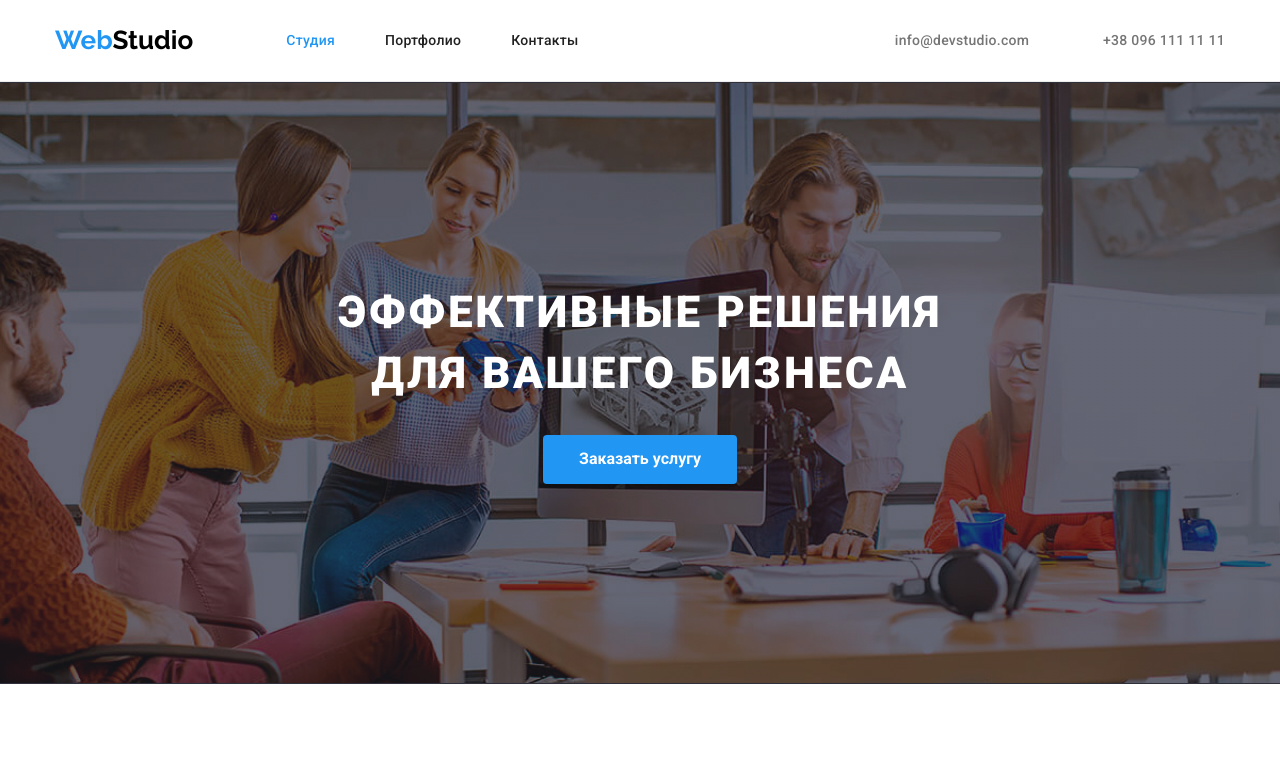
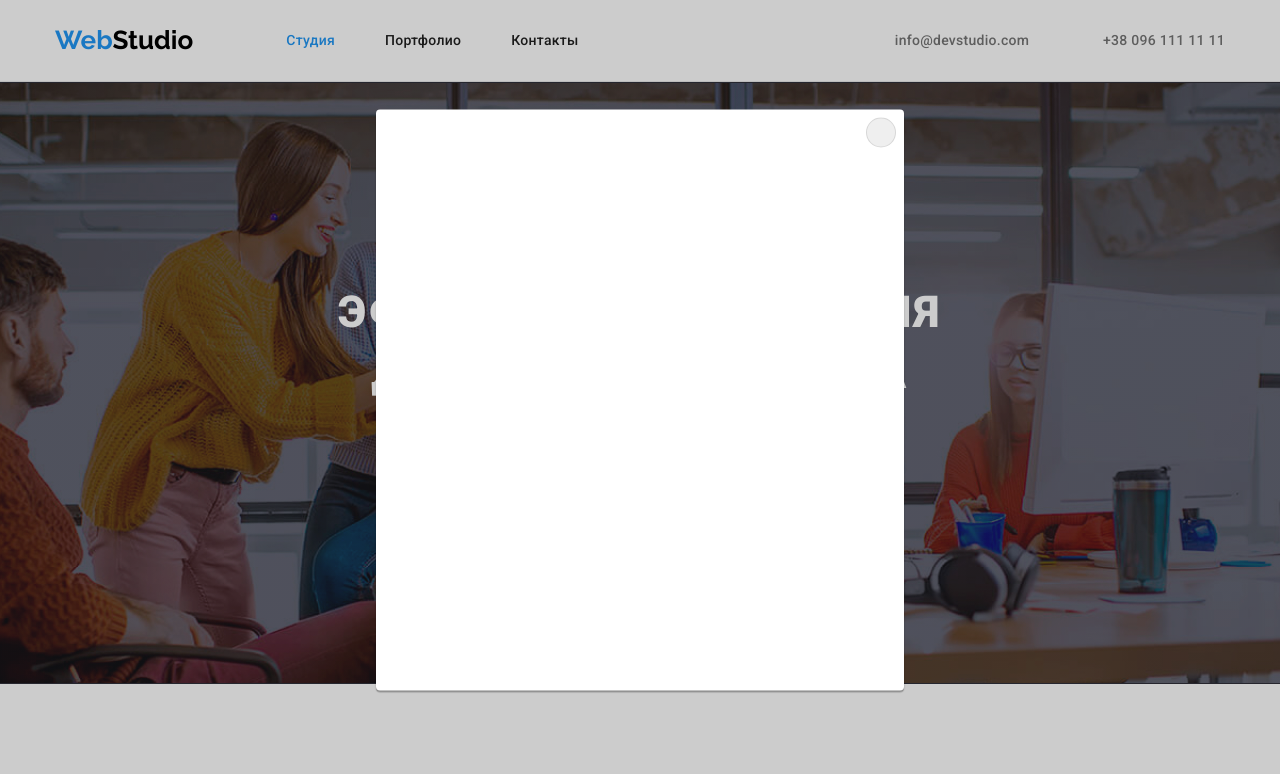
Before and after one commit to WebWinx/goit-markup-hw-05, a plain HTML site: page index.html in a window 1280 px wide. Both pictures are taken after a click on the button "Заказать услугу". Shown: the top 774 px of the page. Drawn offline with nearby package versions, Linux system fonts and the light colour scheme.

Commit message:
added modal window

```diff
--- a/css/styles.css
+++ b/css/styles.css
@@ -11,6 +11,8 @@
     --section-border-color: #ececec;
     --social-link-color: #afb1b8;
     --footer-social: rgba(255, 255, 255, 0.1);
+    --animation-timing-function: cubic-bezier(0.4, 0, 0.2, 0);
+    --animation-duration: 250ms;
 }
 html {
     box-sizing: border-box;
@@ -237,7 +239,53 @@ header {
     background-repeat: no-repeat;
     background-position: center;
 }
-
+.backdrop {
+    position: fixed;
+    top: 0;
+    left: 0;
+    width: 100%;
+    height: 100%;
+    background-color: rgba(0, 0, 0, 0.2);
+    transition: color var(--animation-duration) var(--animation-timing-function);
+}
+.is-hidden {
+    visibility: hidden;
+    opacity: 0;
+    pointer-events: none;
+}
+.is-hidden .modal {
+    transform: translate(-50%, -50%) scale(1.5);
+}
+.modal {
+    position: absolute;
+    top: 50%;
+    left: 50%;
+    width: 528px;
+    height: 581px;
+    background-color: var(--text-color-on-dark);
+    box-shadow: 0px 1px 3px rgba(0, 0, 0, 0.12), 0px 1px 1px rgba(0, 0, 0, 0.14),
+        0px 2px 1px rgba(0, 0, 0, 0.2);
+    border-radius: 4px;
+    transform: translate(-50%, -50%) scale(1);
+    transition: transform var(--animation-duration)
+        var(--animation-timing-function);
+}
+.button-close {
+    display: flex;
+    justify-content: center;
+    align-items: center;
+    position: absolute;
+    top: 8px;
+    right: 8px;
+    border-radius: 50%;
+    width: 30px;
+    height: 30px;
+    border: 1px solid rgba(0, 0, 0, 0.1);
+    transition: fill var(--animation-duration) var(--animation-timing-function);
+}
+.button-close:hover {
+    fill: var(--accent-color);
+}
 /*features*/
 .features {
     padding-bottom: 0;
--- a/index.html
+++ b/index.html
@@ -70,13 +70,10 @@
       </header>
       <main>
             <section class="hero overlay">
-                <h1 class="hero-title">
-                    Эффективные решения <br />
-                    для вашего бизнеса
-                </h1>
-                <button type="button" class="primary-button">
-                    Заказать услугу
-                </button>
+					<div class="container">
+               <h1 class="hero-title">Эффективные решения <br />для вашего бизнеса</h1>
+               <button type="button" class="primary-button" data-modal-open>Заказать услугу</button>
+				</div>
             </section>
 
             <section class="section features">
@@ -150,11 +147,7 @@
                   <ul class="activity-list">
                         <li class="activity-item">
 									<div class="our-activity-thumb">
-                            <img
-                                src="./images/imge.jpg"
-                                alt="дизайн"
-                                width="370"
-                            />
+                           <img src="./images/imge.jpg" alt="дизайн" width="370"/>
 									<p class="our-activity-animation">Десктопные приложения</p></div>
                         </li>
                         <li class="activity-item">
@@ -672,5 +665,14 @@
                 </div>
             </div>
         </footer>
+		  <div class="backdrop is-hidden" data-modal>
+			<div class="modal">
+				 <button class="button-close" data-modal-close>
+					  <svg width="18" height="18"class="button-close-icon">
+							<use href="./images/icons.svg#close"></use></svg>
+				 </button>
+			</div>
+	  </div>
+	  <script src="./js/modal.js"></script>
     </body>
 </html>
--- /dev/null
+++ b/js/modal.js
@@ -0,0 +1,14 @@
+;(() => {
+    const refs = {
+        openModalBtn: document.querySelector('[data-modal-open]'),
+        closeModalBtn: document.querySelector('[data-modal-close]'),
+        modal: document.querySelector('[data-modal]'),
+    }
+
+    refs.openModalBtn.addEventListener('click', toggleModal)
+    refs.closeModalBtn.addEventListener('click', toggleModal)
+
+    function toggleModal() {
+        refs.modal.classList.toggle('is-hidden')
+    }
+})()
```
Also changed, not shown: portfolio.html (+5 -11 lines). Lines whose indentation alone changed are shown as unchanged.
